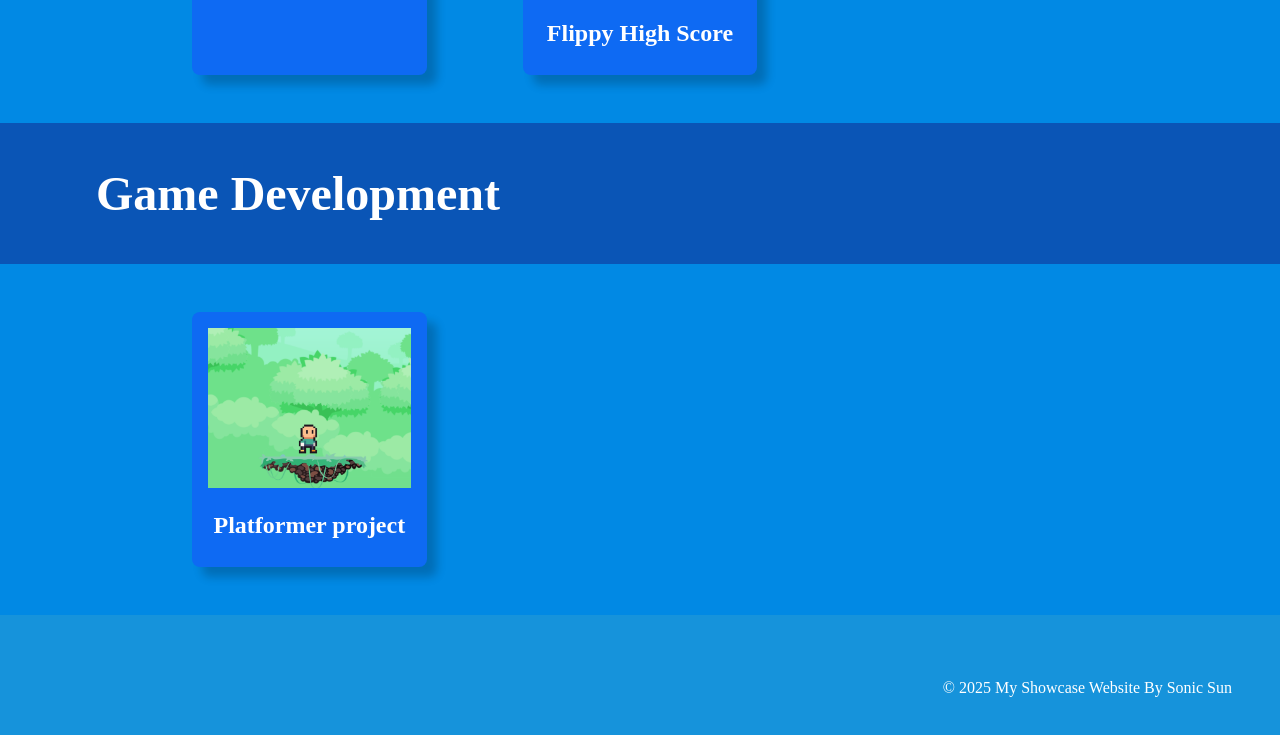
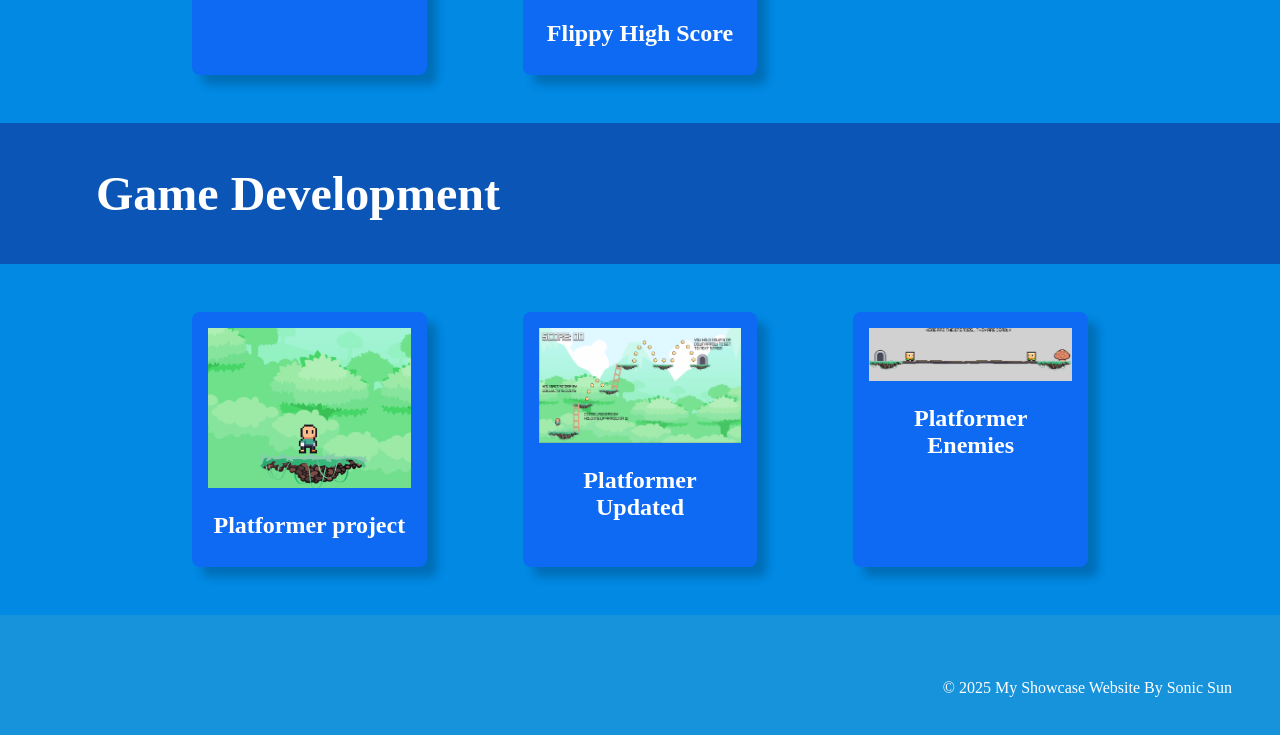
Before and after one commit to 25633-afk/MyYear10Website, a plain HTML site: page index.html in a window 1280 px wide. Shown: the part 1365-2100 px from the top of the page. Drawn offline with Linux system fonts and the light colour scheme.

Commit message:
Finished game development section

```diff
--- a/index.html
+++ b/index.html
@@ -76,6 +76,14 @@
             <div class="topic-card">
                 <img src="images/Platformer.PNG" alt="Platformer">
                 <h2 class="topic-card-text">Platformer project</h2>
+                 </div>
+            <div class="topic-card">
+                <img src="images/Platformerupdated.PNG" alt="Platformer Updated">
+                <h2 class="topic-card-text">Platformer Updated</h2>
+            </div>
+            <div class="topic-card">
+                <img src="images/PlatformerEnemies.PNG" alt="Platformer Enemies">
+                <h2 class="topic-card-text">Platformer Enemies</h2>
             </div>
         </div>
     </section>
```
Also changed, not shown: images/PlatformerEnemies.PNG (added), images/Platformerupdated.PNG (added).
